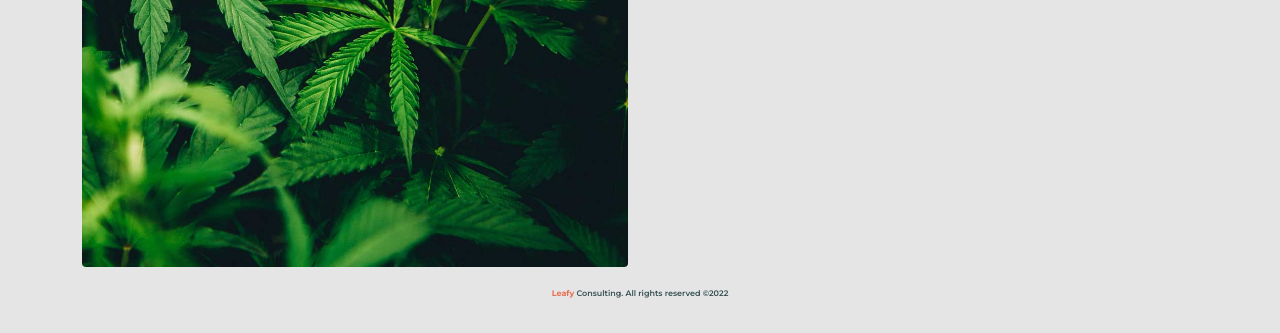
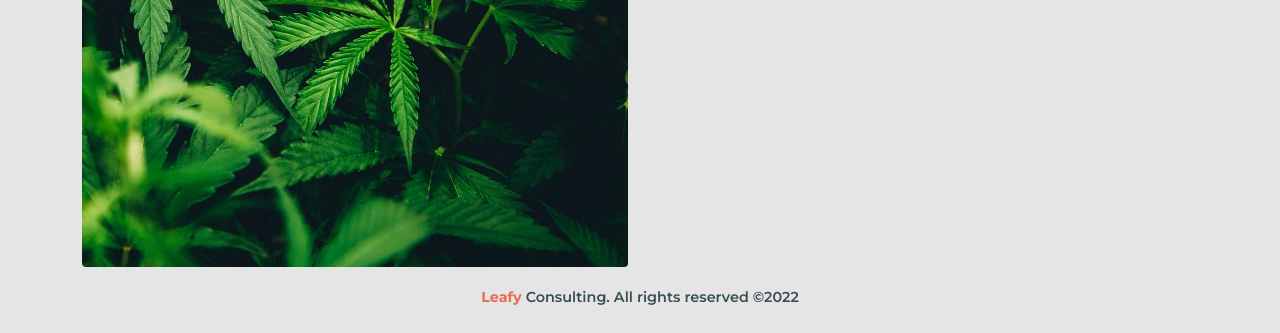
Before and after one commit to Fabrizionb/Leafy, a website: page index.html in a window 1280 px wide. Shown: the part 467-800 px from the top of the page. Drawn offline with Linux system fonts and the light colour scheme.

Commit message:
incremento tamaño p footer

```diff
--- a/scss/misc/_variables.scss
+++ b/scss/misc/_variables.scss
@@ -12,7 +12,7 @@ xl: 3.5em,
 large: 2.5em,
 small: 1.5em,
 xsmall: 1em,
-footer: 0.5em
+footer: 0.9em
 );
 
 @each $var, $val in $sizes {
```
Also changed, not shown: css/main.css.
